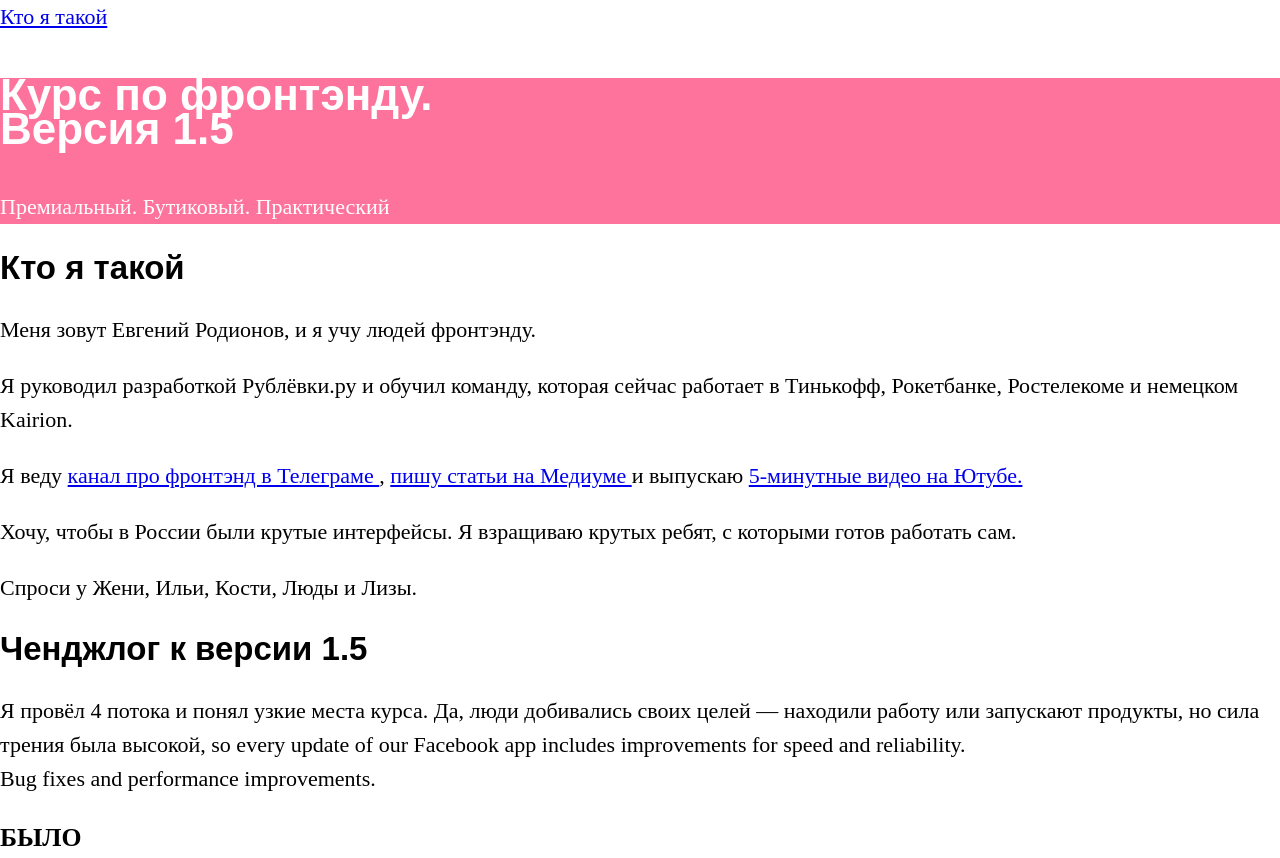
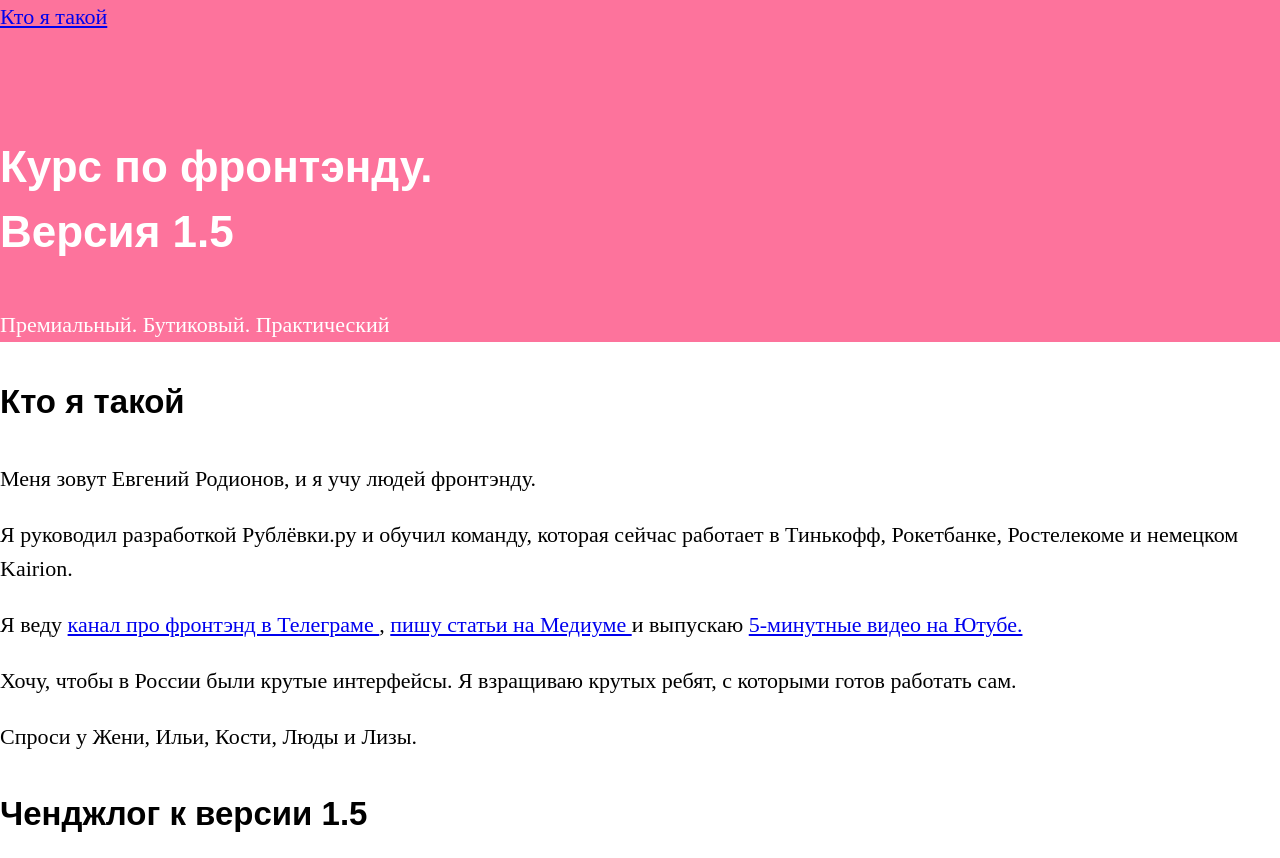
Before and after one commit to tulchan/verstka, a plain HTML site: page index.html in a window 1280 px wide. Shown: the top 858 px of the page. Drawn offline with nearby package versions, Linux system fonts and the light colour scheme.

Commit message:
5 lesson

```diff
--- a/styles.css
+++ b/styles.css
@@ -1,11 +1,23 @@
-header {
+html {
+    box-sizing: border-box;
+  }
+  *, *:before, *:after {
+    box-sizing: inherit;
+  }
+nav{
+    background-color: #FD739C;
+    padding-bottom: 100px;
+  }
+  body {
+    font-size: 22px;
+    line-height: 34px;
+}
+  header {
     background-color: #FD739C;
     color: white;
+    margin-top: -44px;
 }
 h1,h2 {
     font-family: Arial, Helvetica, sans-serif;
+    line-height: 65px;
 }
-body {
-    font-size: 22px;
-    line-height: 34px;
-}
```
